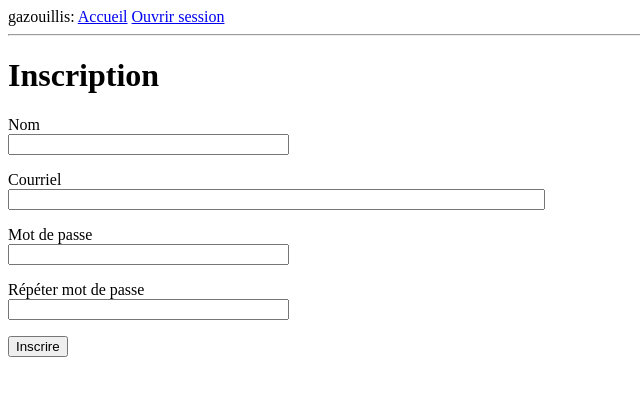
After one commit to DominicTremblay/gazouillis, a Flask app: page /inscription in a window 1280 px wide. The commit adds this page. Shown: the top 396 px of the page, without its empty margins (0-640 px from the left). Run offline with Flask 3, Linux system fonts and the light colour scheme.

Commit message:
Chapter 5 - User Logins

```diff
--- a/app/forms.py
+++ b/app/forms.py
@@ -1,9 +1,38 @@
 from flask_wtf import FlaskForm
 from wtforms import StringField, PasswordField, BooleanField, SubmitField
+from wtforms.validators import ValidationError, DataRequired, Email, EqualTo
 from wtforms.validators import DataRequired
+import sqlalchemy as sa
+from app import db
+import email_validator
+from app.modeles import Utilisateur
+
 
 class FormulaireSession(FlaskForm):
-    utilisateur = StringField('Username', validators=[DataRequired()])
-    mot_passe = PasswordField('Password', validators=[DataRequired()])
+    nom = StringField('Nom', validators=[DataRequired()])
+    mot_passe = PasswordField('Mot de passe', validators=[DataRequired()])
     memoriser = BooleanField('Mémoriser')
     soumettre = SubmitField('Ouvrir Session')
+
+
+class FormulaireInscription(FlaskForm):
+    nom = StringField('Nom', validators=[DataRequired()])
+    courriel = StringField('Courriel', validators=[DataRequired(), Email()])
+    mot_passe = PasswordField('Mot de passe', validators=[DataRequired()])
+    mot_passe2 = PasswordField(
+        'Répéter mot de passe', validators=[DataRequired(), EqualTo('mot_passe')])
+    submit = SubmitField('Inscrire')
+
+    def valide_nom(self, nom):
+        utilisateur = db.session.scalar(sa.select(Utilisateur).where(
+            Utilisateur.nom == nom.data))
+        if utilisateur is not None:
+            raise ValidationError(
+                "Veuillez utiliser un nom d'utilisateur différent")
+
+    def validate_courriel(self, courriel):
+        utilisateur = db.session.scalar(sa.select(Utilisateur).where(
+            Utilisateur.courriel == courriel.data))
+        if utilisateur is not None:
+            raise ValidationError(
+                'Veuillez utiliser une autre adresse courriel')
--- a/app/routes.py
+++ b/app/routes.py
@@ -1,30 +1,67 @@
 from app import app
-from flask import render_template, flash, redirect, url_for
-from app.forms import FormulaireSession
+from flask import render_template, flash, redirect, url_for, request
+from flask_login import current_user, login_user, logout_user, login_required
+import sqlalchemy as sa
+from app import db
+from app.modeles import Utilisateur
+from app.forms import FormulaireSession, FormulaireInscription
+from urllib.parse import urlsplit
 
 
 @app.route('/')
 @app.route('/index')
+@login_required
 def index():
-    user = {'username': 'Miguel'}
-    posts = [
+    publications = [
         {
-            'author': {'username': 'John'},
-            'body': 'Beautiful day in Portland!'
+            'auteur': {'utilisateur': 'John'},
+            'contenu': 'Beautiful day in Portland!'
         },
         {
-            'author': {'username': 'Susan'},
-            'body': 'The Avengers movie was so cool!'
+            'auteur': {'utilisateur': 'Susan'},
+            'contenu': 'The Avengers movie was so cool!'
         }
     ]
-    return render_template('index.html', titre='Home', user=user, posts=posts)
+    return render_template('index.html', titre='Home', publications=publications)
 
 
 @app.route('/session', methods=['GET', 'POST'])
 def ouvrir_session():
-    form = FormulaireSession()
-    if form.validate_on_submit():
-        flash('Ouverture de session demander par {}, memoriser={}'.format(
-            form.utilisateur.data, form.memoriser.data))
+
+    if current_user.is_authenticated:
         return redirect(url_for('index'))
-    return render_template('session.html', title='Ouverture Session', form=form)
+    formulaire = FormulaireSession()
+    print(dir(formulaire))  # This will list all attributes and methods of the form
+
+    if formulaire.validate_on_submit():
+        utilisateur = db.session.scalar(
+            sa.select(Utilisateur).where(Utilisateur.nom == formulaire.nom.data))
+        if utilisateur is None or not utilisateur.valide_mot_passe(formulaire.mot_passe.data):
+            flash('Utilisateur ou mot de passe invalide')
+            return redirect(url_for('ouvrir_session'))
+        login_user(utilisateur, remember=formulaire.memoriser.data)
+        page_suivante = request.args.get('next')
+        if not page_suivante or urlsplit(page_suivante).netloc != '':
+            page_suivante = url_for('index')
+        return redirect(page_suivante)
+    return render_template('session.html', titre='Ouverture Session', form=formulaire)
+
+
+@app.route('/deconnexion')
+def deconnexion():
+    logout_user()
+    return redirect(url_for('index'))
+
+@app.route('/inscription', methods=['GET', 'POST'])
+def inscription():
+    if current_user.is_authenticated:
+        return redirect(url_for('index'))
+    formulaire = FormulaireInscription()
+    if formulaire.validate_on_submit():
+        utilisateur = Utilisateur(nom=formulaire.nom.data, courriel=formulaire.courriel.data)
+        utilisateur.encode_mot_passe(formulaire.mot_passe.data)
+        db.session.add(utilisateur)
+        db.session.commit()
+        flash('Vous êtes maintenant enregistré')
+        return redirect(url_for('ouvrir_session'))
+    return render_template('inscrire.html', title='Inscription', form=formulaire)
--- a/app/templates/base.html
+++ b/app/templates/base.html
@@ -12,7 +12,11 @@
   <div>
     gazouillis:
     <a href="{{ url_for('index') }}">Accueil</a>
+    {% if current_user.is_anonymous %}
     <a href="{{ url_for('ouvrir_session') }}">Ouvrir session</a>
+    {% else %}
+    <a href="{{ url_for('deconnexion')}}">Déconnexion</a>
+    {% endif %}
   </div>
   <hr>
   {% with messages = get_flashed_messages() %}
--- a/app/templates/index.html
+++ b/app/templates/index.html
@@ -1,8 +1,8 @@
 {% extends "base.html" %}
 
 {% block content %}
-    <h1>Hi, {{ user.username }}!</h1>
-    {% for post in posts %}
-    <div><p>{{ post.author.username }} says: <b>{{ post.body }}</b></p></div>
+    <h1>Hi, {{ current_user.nom }}!</h1>
+    {% for publication in publications %}
+    <div><p>{{ publication.auteur.nom }} says: <b>{{ publication.contenu }}</b></p></div>
     {% endfor %}
 {% endblock %}
--- /dev/null
+++ b/app/templates/inscrire.html
@@ -0,0 +1,37 @@
+{% extends "base.html" %}
+
+{% block content %}
+<h1>Inscription</h1>
+<form action="" method="post">
+  {{ form.hidden_tag() }}
+  <p>
+    {{ form.nom.label }}<br>
+    {{ form.nom(size=32) }}<br>
+    {% for error in form.nom.errors %}
+    <span style="color: red;">[{{ error }}]</span>
+    {% endfor %}
+  </p>
+  <p>
+    {{ form.courriel.label }}<br>
+    {{ form.courriel(size=64) }}<br>
+    {% for error in form.courriel.errors %}
+    <span style="color: red;">[{{ error }}]</span>
+    {% endfor %}
+  </p>
+  <p>
+    {{ form.mot_passe.label }}<br>
+    {{ form.mot_passe(size=32) }}<br>
+    {% for error in form.mot_passe.errors %}
+    <span style="color: red;">[{{ error }}]</span>
+    {% endfor %}
+  </p>
+  <p>
+    {{ form.mot_passe2.label }}<br>
+    {{ form.mot_passe2(size=32) }}<br>
+    {% for error in form.mot_passe2.errors %}
+    <span style="color: red;">[{{ error }}]</span>
+    {% endfor %}
+  </p>
+  <p>{{ form.submit() }}</p>
+</form>
+{% endblock %}
--- a/migrations/versions/8f51d5498412_.py
+++ b/migrations/versions/8f51d5498412_.py
@@ -22,7 +22,7 @@ def upgrade():
     sa.Column('id', sa.Integer(), nullable=False),
     sa.Column('nom', sa.String(length=64), nullable=False),
     sa.Column('courriel', sa.String(length=120), nullable=False),
-    sa.Column('mot_pass_hash', sa.String(length=256), nullable=True),
+    sa.Column('mot_passe_hash', sa.String(length=256), nullable=True),
     sa.PrimaryKeyConstraint('id')
     )
     with op.batch_alter_table('utilisateur', schema=None) as batch_op:
```
Also changed, not shown: app/__init__.py (+12 -1 lines), app/modeles.py (+13 -3 lines), app/templates/session.html (+4 -3 lines), README.md (added), instance/gazouillis.db.
